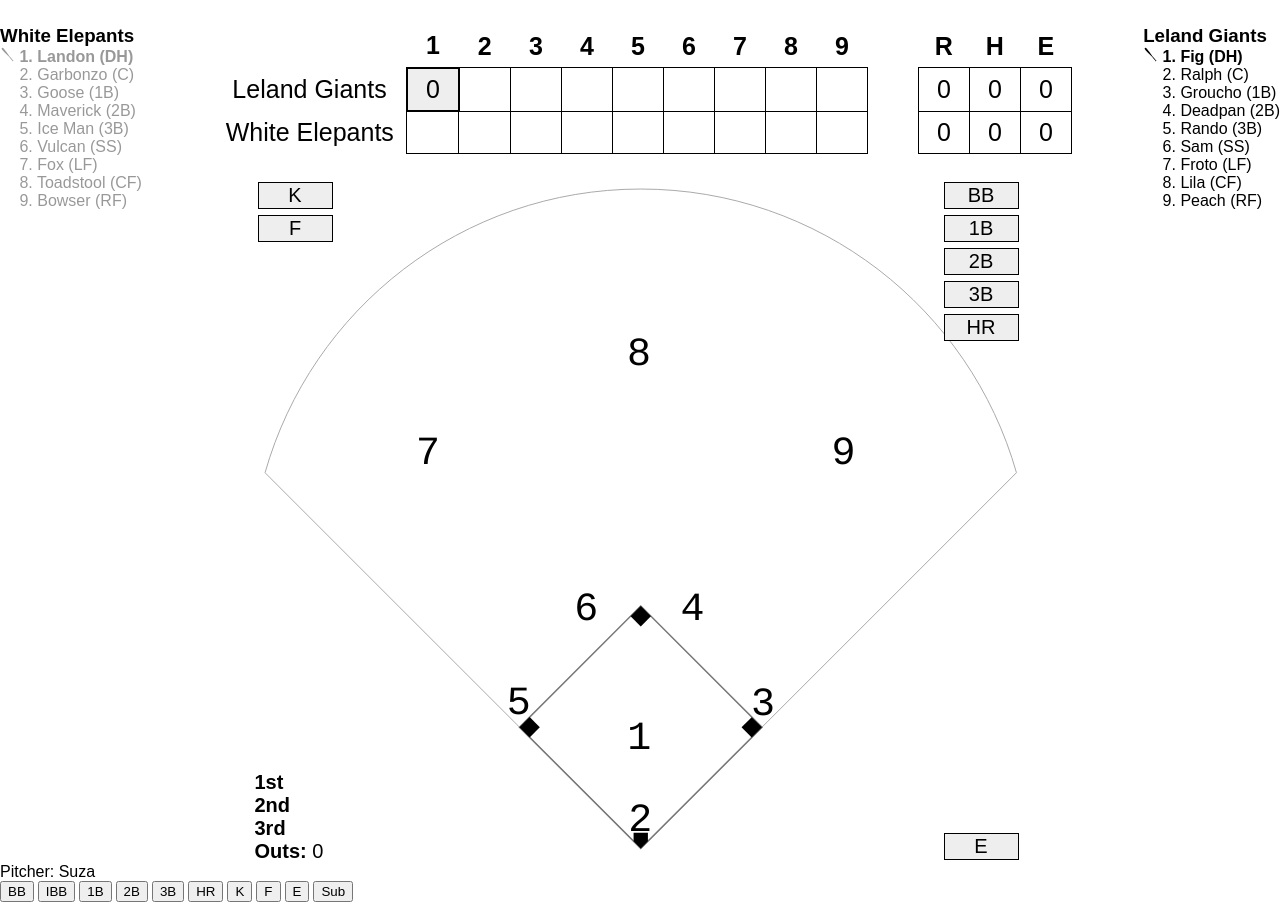
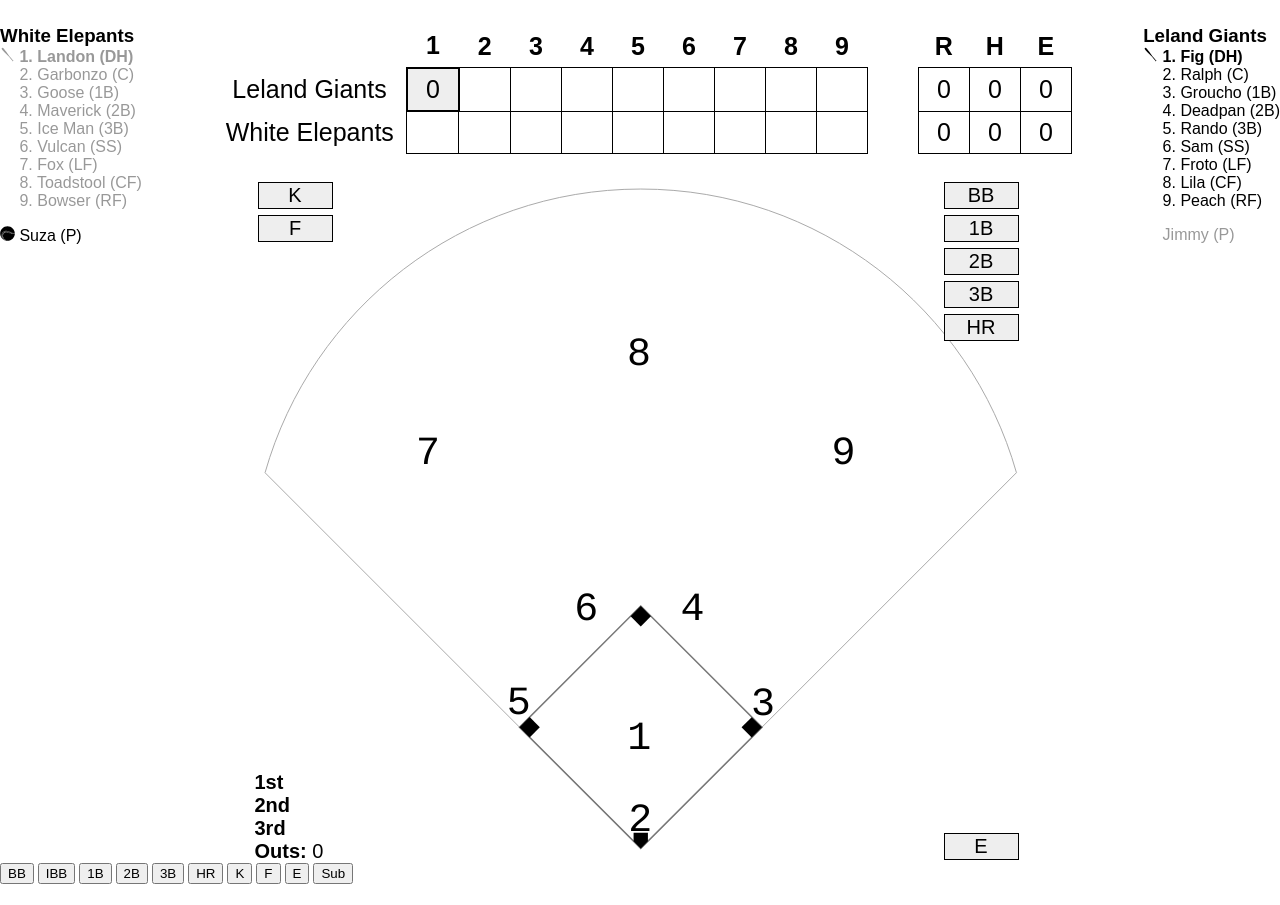
Before and after one commit to jdalt/baseball-pbp, a website: page public/index.html in a window 1280 px wide. Shown: the top 905 px of the page. Drawn offline with Linux system fonts and the light colour scheme.

Commit message:
add pitcher + noun project baseball (purchased) to team directive

```diff
--- a/public/index.html
+++ b/public/index.html
@@ -38,8 +38,6 @@
         </div>
         <button id="next-inning" ng-show="game.outs >= 3" ng-click="game.nextInning()">Next Inning</button>
       </div>
-
-      <div>Pitcher: {{ game.pitcher.name }}</div>
 
       <ul class="play-action-buttons">
         <li ng-show="game.outs < 3" ng-repeat="action in game.playActions | possiblePlayAction">
--- a/public/js/team/team-directive.tmpl.html
+++ b/public/js/team/team-directive.tmpl.html
@@ -2,9 +2,17 @@
 <ul ng-class="{ 'team-batting': isBatting }">
   <li ng-repeat="hitter in team.lineup"
     ng-class= "{ batting: ($index == team.batterIndex) }">
-    <span class="at-bat-indicator">
+    <span class="active">
       <img ng-if="$index == team.batterIndex" src="img/bat.svg"/>
     </span>
     {{ $index + 1 }}. {{ hitter.name }} ({{ hitter.position }})
   </li>
 </ul>
+<ul ng-class="{ 'team-pitching': !isBatting }">
+  <li>
+    <span class="active">
+      <img ng-if="!isBatting" src="img/baseball.svg" />
+    </span>
+    {{ team.pitcher.name }} (P)
+  </li>
+</ul>
--- a/public/style.css
+++ b/public/style.css
@@ -137,7 +137,7 @@ div[team] ul {
   opacity: 0.4;
 }
 
-div[team] ul.team-batting {
+div[team] ul.team-batting, div[team] ul.team-pitching {
   opacity: 1.0;
 }
 
@@ -156,7 +156,7 @@ div[team] h3 {
   padding: 0;
 }
 
-div[team] .at-bat-indicator img, div[team] .at-bat-indicator {
+div[team] .active img, div[team] .active {
   width: 15px;
   display: inline-block;
 }
```
Also changed, not shown: index.tmpl.html (+0 -2 lines), public/img/baseball.svg (added).
